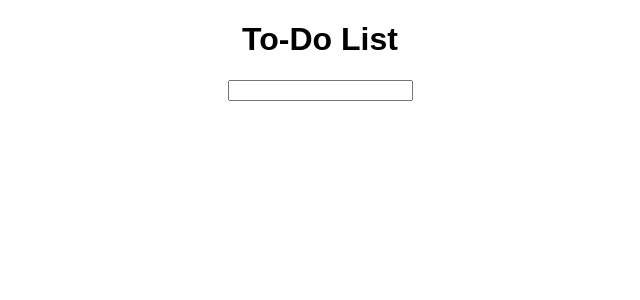
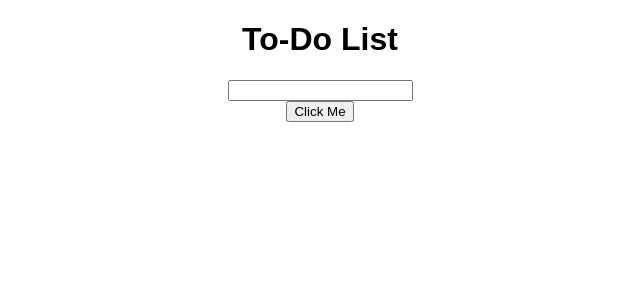
Before and after one commit to NoraMoser/to-do-with-react, a React (Create React App) app: page / in a window 1280 px wide. Shown: the top 300 px of the page, without its empty margins (320-960 px from the left). Built offline with nearby package versions, Linux system fonts and the light colour scheme.

Commit message:
we have a button

```diff
--- a/src/App.js
+++ b/src/App.js
@@ -3,11 +3,17 @@ import './App.css';
 import List from './List/List';
 
 class App extends Component {
+
+  addItemHandler = () => {
+    console.log('button was clicked');
+  }
+
   render() {
     return (
       <div className="App">
         <h1>To-Do List</h1>
         <List />
+        <button onClick={this.addItemHandler}>Click Me</button>
       </div>
     );
   }
--- a/src/List/List.js
+++ b/src/List/List.js
@@ -1,8 +1,12 @@
 import React from 'react';
 
 const list = () => {
+
+
+
     return <div>
         <input className='input'></input>
+
         </div>
 };
 
```
